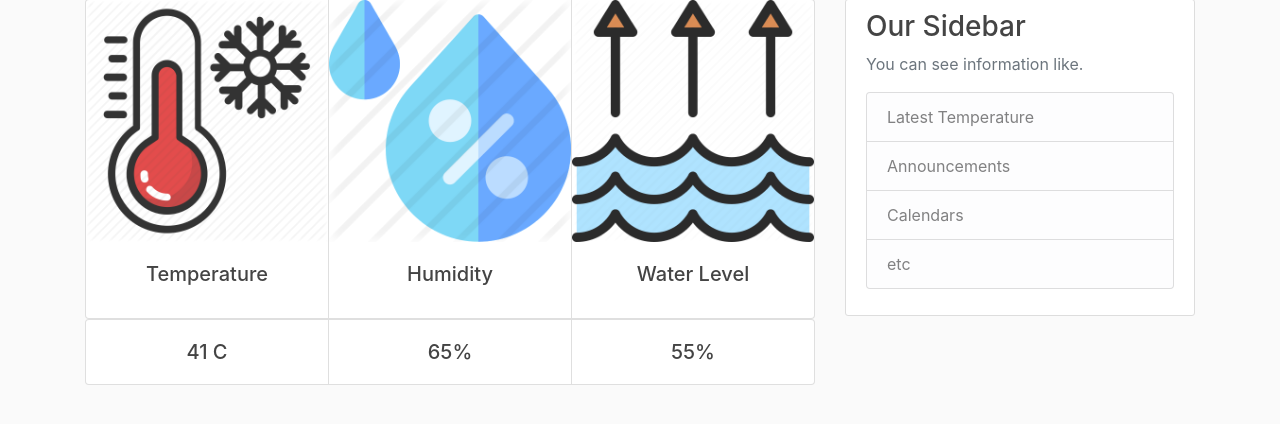
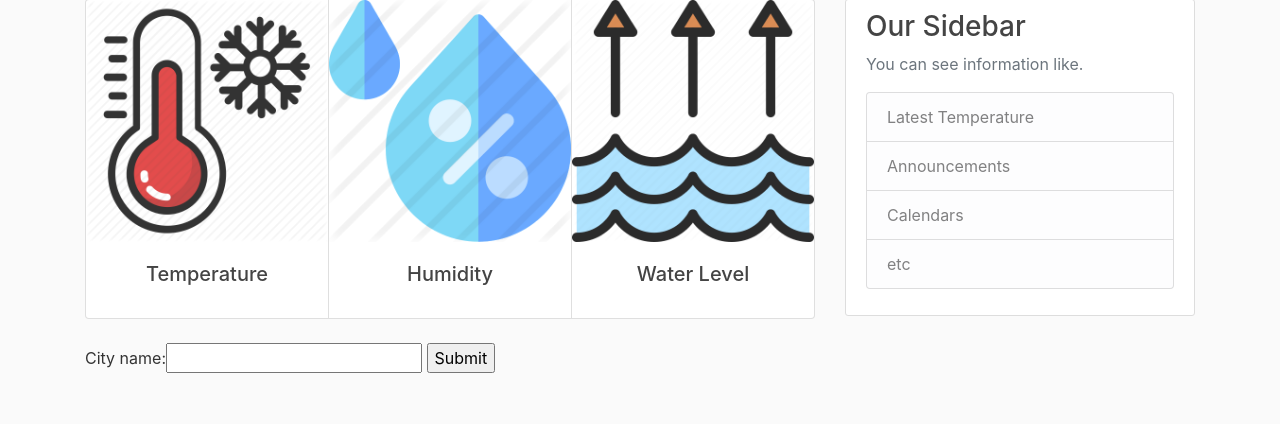
Before and after one commit to MayurBagul/WeatherInformer-version-2, a Django app: page /weather/ in a window 1280 px wide. Shown: the part 81-505 px from the top of the page. Run offline with Django 3.2, Linux system fonts and the light colour scheme; data comes from the database, SQL or seed files in the repository; both versions use the stored data as it was after the commit; some libraries are stand-ins or nearby versions.

Commit message:
In this commit project is implemented with all working module

```diff
--- /dev/null
+++ b/homepage/form.py
@@ -0,0 +1,5 @@
+from django import forms
+
+
+class CityForm(forms.Form):
+    city_name = forms.CharField(label='City name', max_length=100)
--- a/homepage/models.py
+++ b/homepage/models.py
@@ -6,3 +6,6 @@
     humidity = models.CharField(max_length=100)
     water = models.CharField(max_length=100)
     city = models.CharField(max_length=100, default='')
+
+    def __str__(self):
+        return self.city
--- a/homepage/templates/homepage/base.html
+++ b/homepage/templates/homepage/base.html
@@ -79,6 +79,7 @@
             </div>
         </div>
     </div>
+
 </main>
 
 
@@ -95,12 +96,15 @@
         crossorigin="anonymous"></script>
 
 <script>
-var dt = new Date();
-document.getElementById("datetime").innerHTML = dt.toLocaleTimeString();
+function valform()
+{
+var city=document.forms['check']['checktemp'].value;
 
-function checkTemp()
-{
-    document.getElementById("t").value=" 35 deg/cel.";
+if (city=="Pune" || "Mumbai" || "Heyderabad" || "Delhi")
+    document.getElementById('demo').innerHTML='data'
+
+
+
 }
 </script>
 
--- a/homepage/templates/homepage/weather.html
+++ b/homepage/templates/homepage/weather.html
@@ -1,6 +1,7 @@
 {% extends 'homepage/base.html' %}
 
 {% block content %}
+
 
 <div class="card-group">
     <div class="card">
@@ -23,24 +24,35 @@
     </div>
 </div>
 
+{% for i in data %}
+
 <div class="card-group">
     <div class="card">
         <div class="card-body">
-            <h5 class="card-text text-center">{{ data.temp }}</h5>
+            <h5 class="card-text text-center">{{ i.temp }}</h5>
         </div>
     </div>
     <div class="card">
         <div class="card-body">
-            <h5 class="card-text text-center">{{ data.humidity }}</h5>
+            <h5 class="card-text text-center">{{ i.humidity }}</h5>
         </div>
     </div>
 
     <div class="card">
         <div class="card-body">
-            <h5 class="card-text text-center">{{ data.water }}</h5>
+            <h5 class="card-text text-center">{{ i.water }}</h5>
         </div>
     </div>
 </div>
 
+{% endfor %}
+
+<br>
+
+<form action="{% url 'weather' %}" method="POST">
+    {% csrf_token %}
+    {{ form }}
+    <input type="submit" value="Submit">
+</form>
 
 {% endblock content %}
--- a/homepage/views.py
+++ b/homepage/views.py
@@ -1,12 +1,8 @@
 from django.shortcuts import render
+from django.http import HttpResponseRedirect
 from .models import Data
+from .form import CityForm
 import random
-
-# temp = random.choice(["26'C", "35'C", "30'C", "20'C", "15'C", ])
-
-# humidity = random.choice(['25%', '26%', '29%', '28%'])
-
-# water_lvl = random.choice(['55%', '56%', '54%', '53%'])
 
 
 def home(request):
@@ -18,10 +14,16 @@
 
 
 def weather(request):
-    output = Data.objects.all()
 
-    data = random.choice(output)
+    if request.method == 'POST':
+        form = CityForm(request.POST)
+    else:
+        form = CityForm()
 
-    info = {'data': data, 'title': 'Weather'}
+    condition = request.POST.get('city_name')
+
+    data = Data.objects.filter(city__exact=condition)
+
+    info = {'data': data, 'title': 'Weather', 'form': form}
 
     return render(request, 'homepage/weather.html', info)
```
Also changed, not shown: db.sqlite3, homepage/migrations/0004_auto_20190506_1829.py (added).
